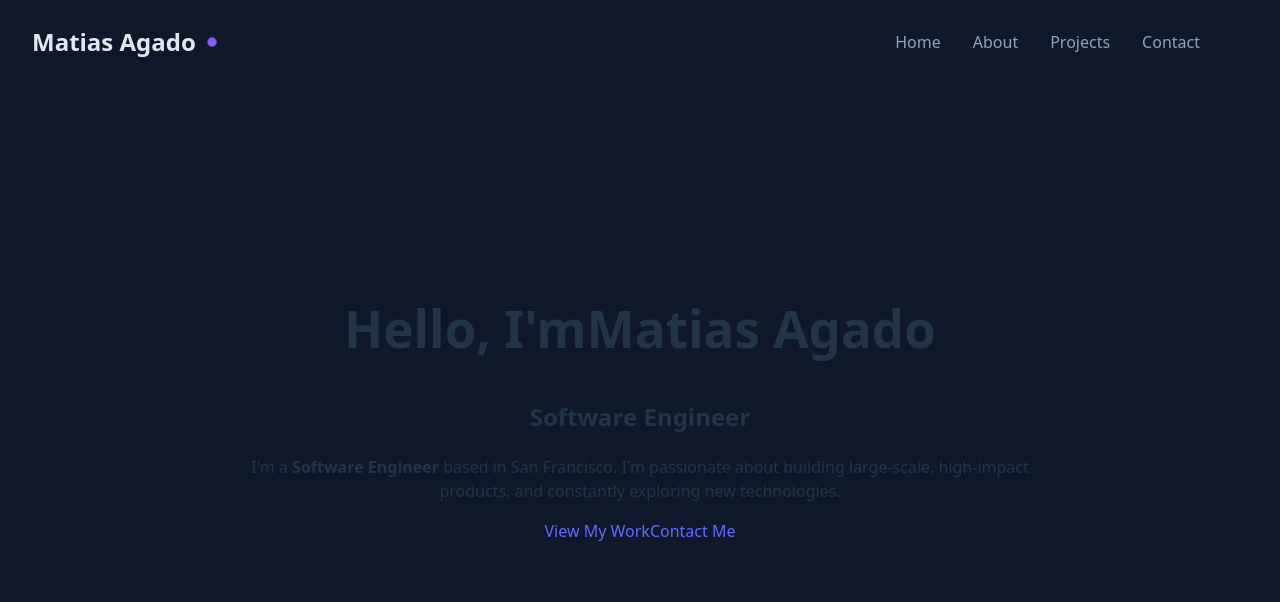
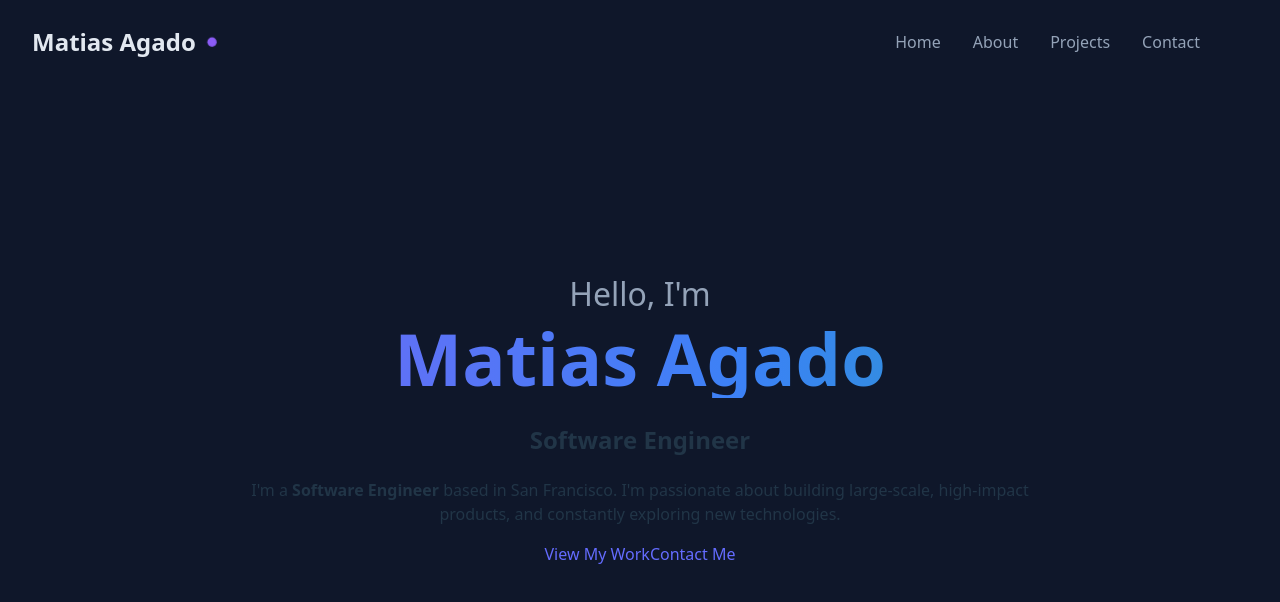
Before and after one commit to matiasagado/my-portfolio, a React (Vite) app: page / in a window 1280 px wide. Shown: the top 602 px of the page. Built offline with nearby package versions, Linux system fonts and the light colour scheme; some icons are missing.

Commit message:
Hero.css: add title styling

```diff
--- a/src/components/Hero/Hero.css
+++ b/src/components/Hero/Hero.css
@@ -25,3 +25,40 @@
   max-width: 800px;
   padding: 0 2rem;
 }
+
+.hero-title {
+  display: flex;
+  flex-direction: column;
+  margin-bottom: 1.5rem;
+}
+
+.hero-greeting {
+  font-size: 2rem;
+  font-weight: 400;
+  color: var(--slate);
+  margin-bottom: 0.5rem;
+}
+
+.hero-name {
+  font-size: 4.5rem;
+  font-weight: 700;
+  color: var(--accent);
+  background: linear-gradient(90deg, var(--primary), #3b82f6, #10b981);
+  background-clip: text;
+  -webkit-background-clip: text;
+  color: transparent;
+  animation: gradient 8s ease infinite;
+  background-size: 200% 200%;
+}
+
+@keyframes gradient {
+  0% {
+    background-position: 0% 50%;
+  }
+  50% {
+    background-position: 100% 50%;
+  }
+  100% {
+    background-position: 0% 50%;
+  }
+}
```
